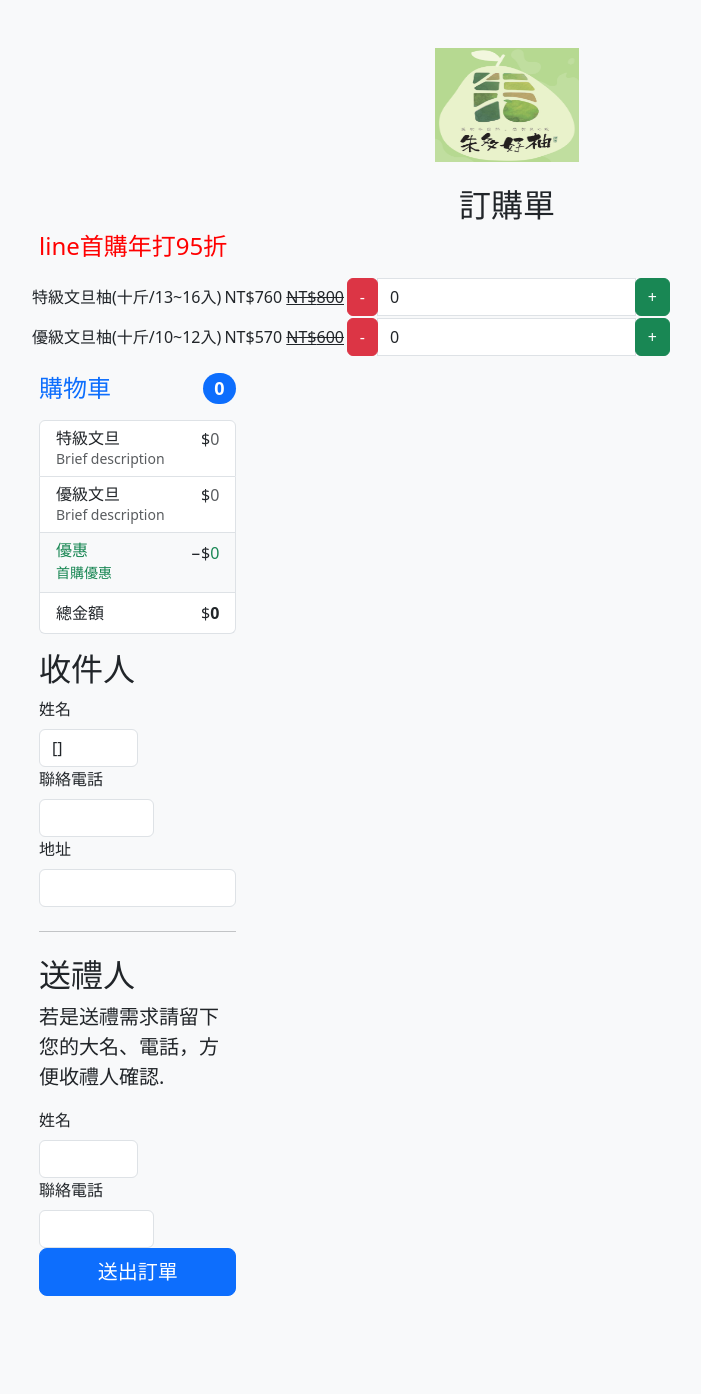
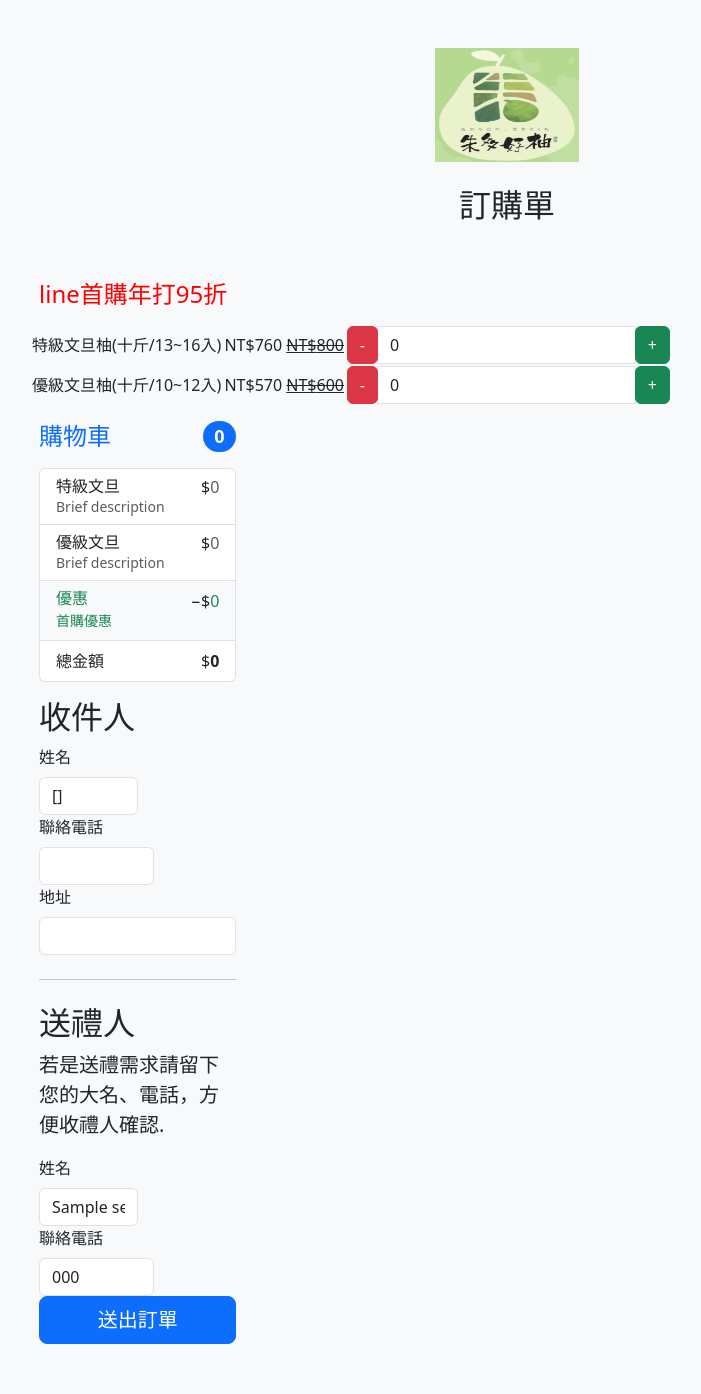
Before and after one commit to MAXMANER/fruit_order_web, a Flask app: template templates/order_page.html in a window 1280 px wide. Shown: the whole page, without its empty margins (133-834 px from the left). Before the commit the page ends 1296 px from the top, so only its background shows below. Run offline with Flask 3, Linux system fonts and the light colour scheme; the template is opened without the code that fills it: most values are stand-ins (such as "Sample title", 1, 10 or a date in 2020); some libraries are stand-ins or nearby versions.

Commit message:
autofill sender by last record
autofill sender by last record

```diff
--- a/templates/order_page.html
+++ b/templates/order_page.html
@@ -94,7 +94,9 @@
       .bd-mode-toggle .dropdown-menu .active .bi {
         display: block !important;
       }
-
+      .spacer {
+            height: 50px; /* Adjust this value to increase or decrease the space */
+      }
     </style>
 
 
@@ -111,8 +113,6 @@
       <h2>訂購單</h2>
     </div>
 
-    <div class="row g-5">
-      </div>
       <div class="col-md-7 col-lg-8">
         <h4 class="mb-3" style="color:red">line首購年打95折</h4>
         <form id="dataForm" class="needs-validation" action="{{url_for('qrcode_page')}}" method="get">
@@ -224,7 +224,7 @@
               <p class="lead">若是送禮需求請留下您的大名、電話，方便收禮人確認.</p>
               <div class="col-sm-6">
                 <label for="senderName" class="form-label">姓名</label>
-                <input type="text" class="form-control" id="senderName" name="sender_name" placeholder="" value="" >
+                <input type="text" class="form-control" id="senderName" name="sender_name" placeholder="" value="{{sender_name}}" >
                 <div class="invalid-feedback">
                   請填寫送禮人姓名(選填)
                 </div>
@@ -232,7 +232,7 @@
 
               <div class="col-sm-7">
                 <label for="senderPhone" class="form-label">聯絡電話</label>
-                <input type="text" class="form-control" id="senderPhone" name="sender_phone" placeholder="" value="" >
+                <input type="text" class="form-control" id="senderPhone" name="sender_phone" placeholder="" value="{{sender_phone}}" >
                 <div class="invalid-feedback">
                   請填寫送禮人電話(選填)
                 </div>
@@ -242,6 +242,7 @@
             </form>
           </div>
         </div>
+        <div class="spacer"></div>
       </main>
 
       <script src="{{url_for('static',filename='assets/dist/js/bootstrap.bundle.min.js')}}"></script>
```
Also changed, not shown: templates/qrcode_page.html (+10 -8 lines).
